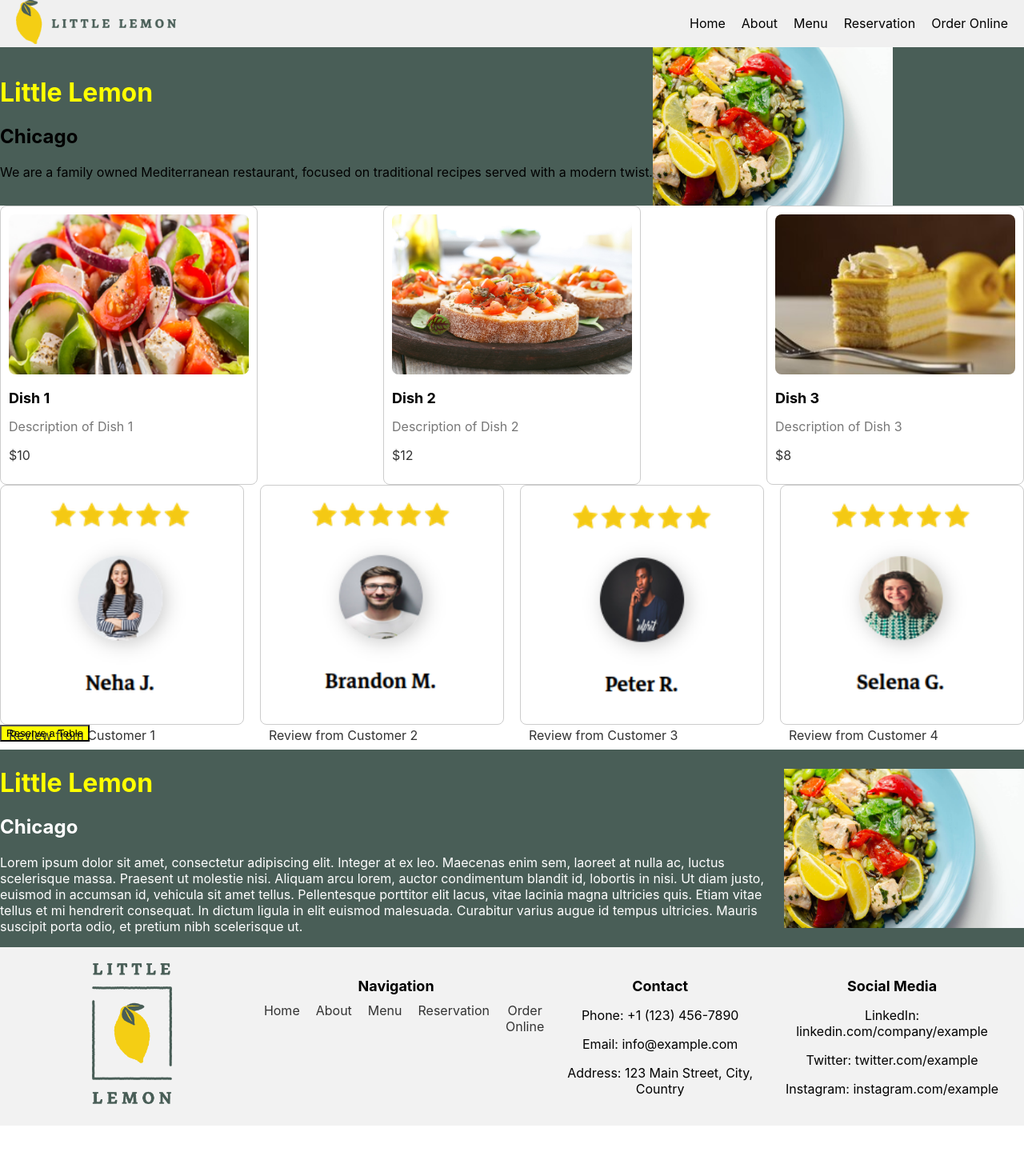
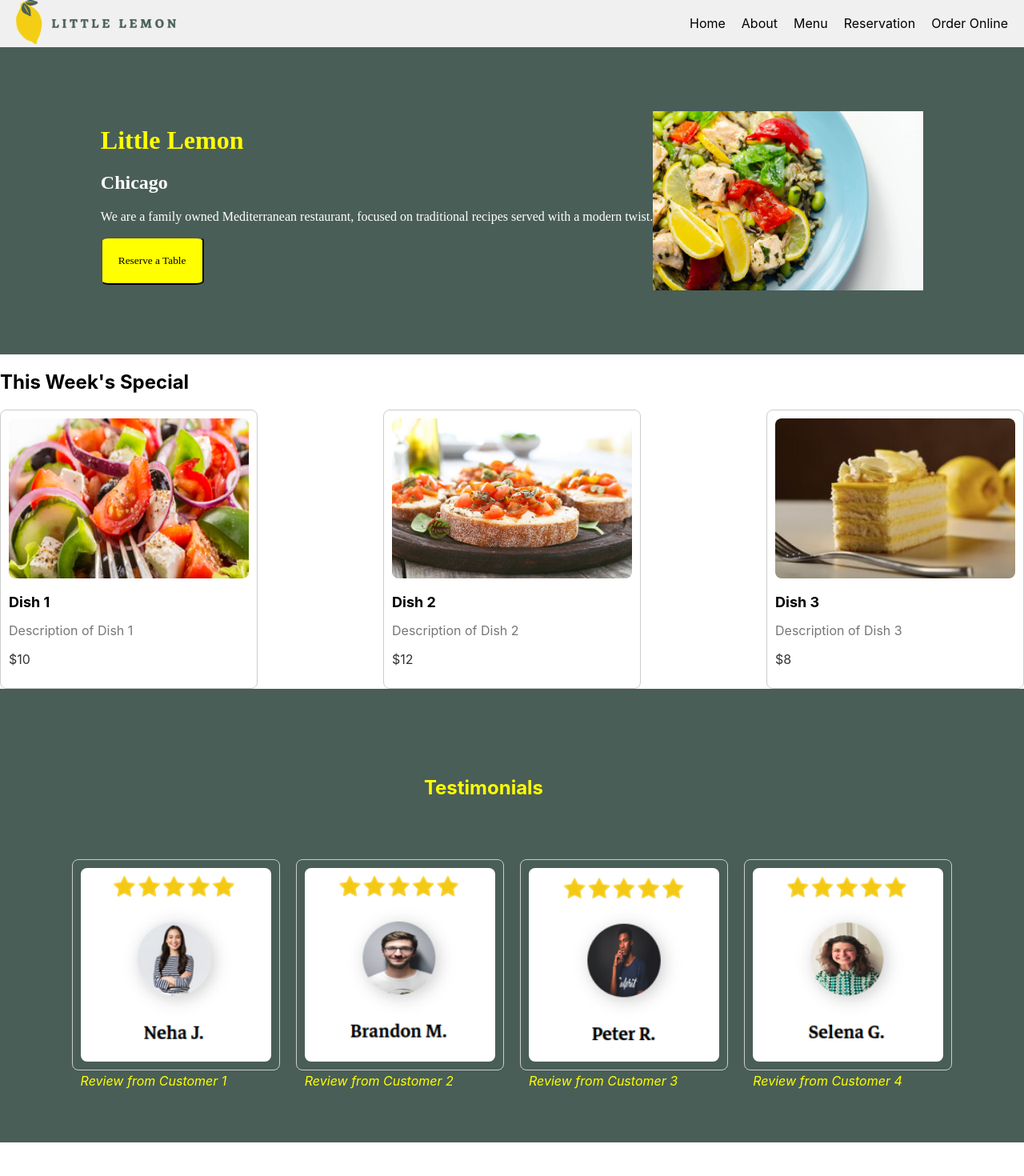
Before and after one commit to rishabhdwivedii/little-lemon-restaurant, a React (Create React App) app: page / in a window 1280 px wide. Shown: the top 1470 px of the page at 80% size. Before the commit the page ends 1407 px from the top, so only its background shows below. Built offline with nearby package versions, Linux system fonts and the light colour scheme.

Commit message:
Added and Improved CSS files to components

```diff
--- a/public/index.html
+++ b/public/index.html
@@ -2,12 +2,12 @@
 <html lang="en">
   <head>
     <meta charset="utf-8" />
-    <link rel="icon" href="%PUBLIC_URL%/favicon.ico" />
+    <link rel="icon" href="%PUBLIC_URL%/favicon.png" />
     <meta name="viewport" content="width=device-width, initial-scale=1" />
     <meta name="theme-color" content="#000000" />
     <meta
-      name="description"
-      content="Web site created using create-react-app"
+      name="Little Lemon Restaurant"
+      content="Website Project for Placement"
     />
     <link rel="apple-touch-icon" href="%PUBLIC_URL%/logo192.png" />
     <!--
@@ -24,7 +24,7 @@
       work correctly both with client-side routing and a non-root public URL.
       Learn how to configure a non-root public URL by running `npm run build`.
     -->
-    <title>React App</title>
+    <title>Little Lemon Restaurant</title>
   </head>
   <body>
     <noscript>You need to enable JavaScript to run this app.</noscript>
--- a/src/App.js
+++ b/src/App.js
@@ -1,32 +1,18 @@
 import './App.css';
-import React, { useState } from 'react';
 import Header from './components/Header';
 import About from './components/About';
 import Menu from './components/Menu';
 import Testimonial from './components/Testimonial';
 import Intro from './components/Intro';
-import Reservation from './components/Reservation';
 import Footer from './components/Footer';
 
 function App() {
-  const [isReservationOpen, setIsReservationOpen] = useState(false);
-
-  const handleReservationClick = () => {
-    setIsReservationOpen(true);
-  };
-
-  const handleModalClose = () => {
-    setIsReservationOpen(false);
-  };
   return (
     <>
       <Header />
       <Intro />
       <Menu />
       <Testimonial />
-      <button onClick={handleReservationClick}>Reserve a Table</button>
-
-      {isReservationOpen && <Reservation onClose={handleModalClose} />}
       <About />
       <Footer />
     </>
--- a/src/components/About.css
+++ b/src/components/About.css
@@ -2,20 +2,16 @@
     display: flex;
     align-items: center;
     justify-content: left;
-    background-color: #495e57;;
+    padding: 6%;
   }
 
   .about-content {
     text-align: left;
-    color: white;
+    color: black;
   }
 
   .food-image {
     align-items: right;
-    width: 300px;
+    width: 30%;
     height: auto;
   }
-
-  h1 {
-    color: yellow;
-  }
--- a/src/components/Footer.css
+++ b/src/components/Footer.css
@@ -1,8 +1,8 @@
 .footer-container {
     display: flex;
     justify-content: space-around;
+    background-color: #f2f2f2;
     padding: 20px;
-    background-color: #f2f2f2;
   }
 
   .footer-item {
--- a/src/components/Intro.css
+++ b/src/components/Intro.css
@@ -1,16 +1,30 @@
 .intro-container {
     display: flex;
     align-items: center;
-    justify-content: left;
-    background-color: #495e57;;
+    justify-content: center;
+    background-color: #495e57;
+    padding: 6%;
   }
 
   .intro-content {
     text-align: left;
+    color: yellow;
+    font-family: Markazi Text,serif;
   }
 
   .food-image {
     align-items: right;
-    width: 300px;
+    width: 30%;
     height: auto;
   }
+
+  .button-table {
+    padding: 20px;
+    border-radius: 8%;
+    font-family: Markazi Text,serif;
+    font-style: bold;
+  }
+
+  .color-white {
+    color: white;
+  }
--- a/src/components/Intro.js
+++ b/src/components/Intro.js
@@ -1,13 +1,29 @@
 import foodImage from '../assets/foodImage.png'
-import '../components/Intro.css'
+import '../components/Intro.css';
+import Reservation from '../components/Reservation';
+import React, { useState } from 'react';
 
 function Intro() {
+  const [isReservationOpen, setIsReservationOpen] = useState(false);
+
+  const handleReservationClick = () => {
+    setIsReservationOpen(true);
+  };
+
+  const handleModalClose = () => {
+    setIsReservationOpen(false);
+  };
     return (
       <div className="intro-container">
         <div className="intro-content">
           <h1>Little Lemon</h1>
+          <div className='color-white'>
           <h2>Chicago</h2>
           <p>We are a family owned Mediterranean restaurant, focused on traditional recipes served with a modern twist.</p>
+          </div>
+          <button className="button-table" onClick={handleReservationClick}>Reserve a Table</button>
+
+      {isReservationOpen && <Reservation onClose={handleModalClose} />}
         </div>
         <img src={foodImage} alt="Food" className="food-image" />
       </div>
--- a/src/components/Menu.css
+++ b/src/components/Menu.css
@@ -37,3 +37,7 @@
     font-size: 16px;
     color: #333;
   }
+
+  menu-cont {
+    padding: 6%;
+  }
--- a/src/components/Menu.js
+++ b/src/components/Menu.js
@@ -26,6 +26,8 @@ function Menu() {
   ];
 
   return (
+    <div className='menu-cont'>
+    <h2>This Week's Special</h2>
     <div className="menu-container">
       {dishes.map((dish, index) => (
         <div className="card" key={index}>
@@ -38,6 +40,7 @@ function Menu() {
         </div>
       ))}
     </div>
+    </div>
   );
 };
 
--- a/src/components/Testimonial.css
+++ b/src/components/Testimonial.css
@@ -20,5 +20,17 @@
 
   .customer-review {
     margin-top: 10px;
-    color: #333;
+    color: yellow;
+    font-style: italic;
   }
+
+  .test-container {
+    padding: 7%;
+    background-color: #495e57;
+  }
+
+  .heading {
+    color: yellow;
+    padding-left: 40%;
+    padding-bottom: 5%;
+  }
--- a/src/components/Testimonial.js
+++ b/src/components/Testimonial.js
@@ -29,6 +29,8 @@ function Testimonial() {
   ];
 
   return (
+    <div className='test-container'>
+    <h2 className='heading'>Testimonials</h2>
     <div className="testimonial-container">
       {testimonials.map((testimonial, index) => (
         <div className="card" key={index}>
@@ -37,6 +39,7 @@ function Testimonial() {
         </div>
       ))}
     </div>
+    </div>
   );
 };
 
```
Also changed, not shown: public/favicon.png (added).
